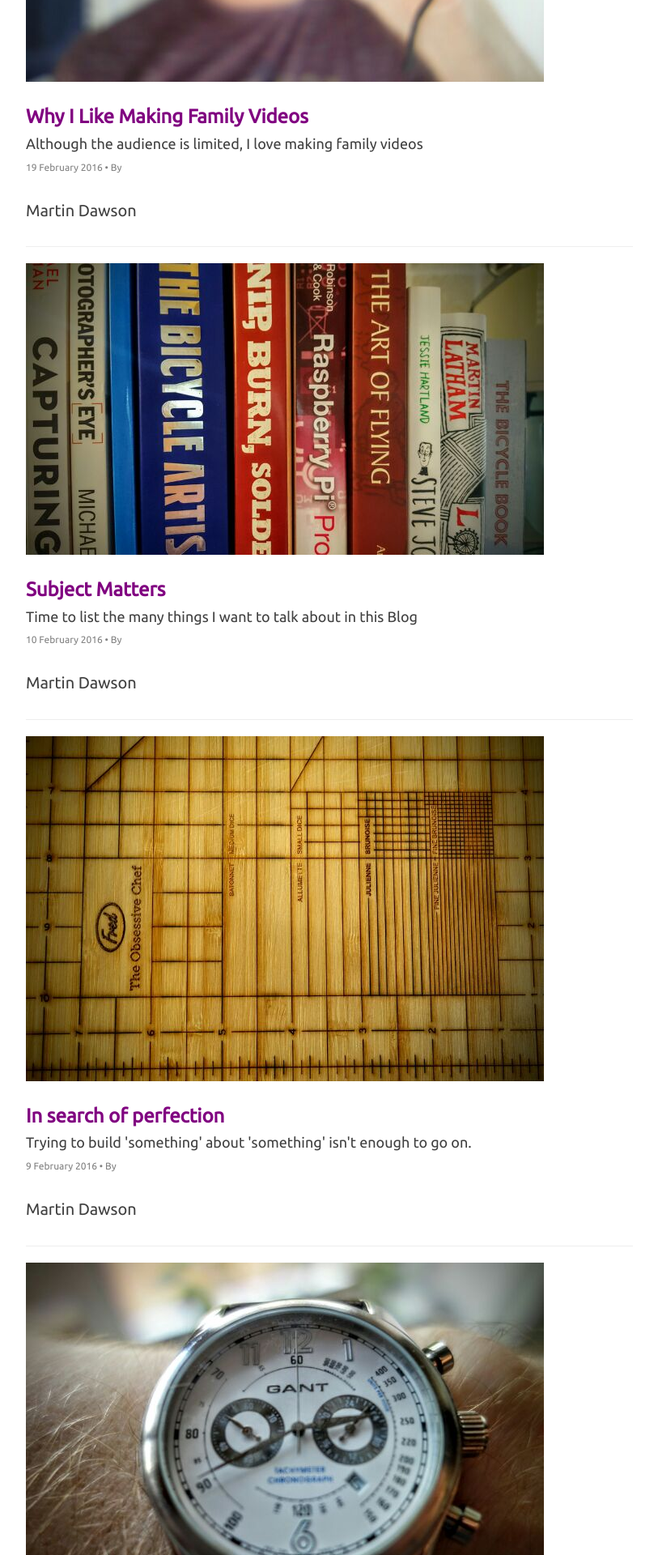
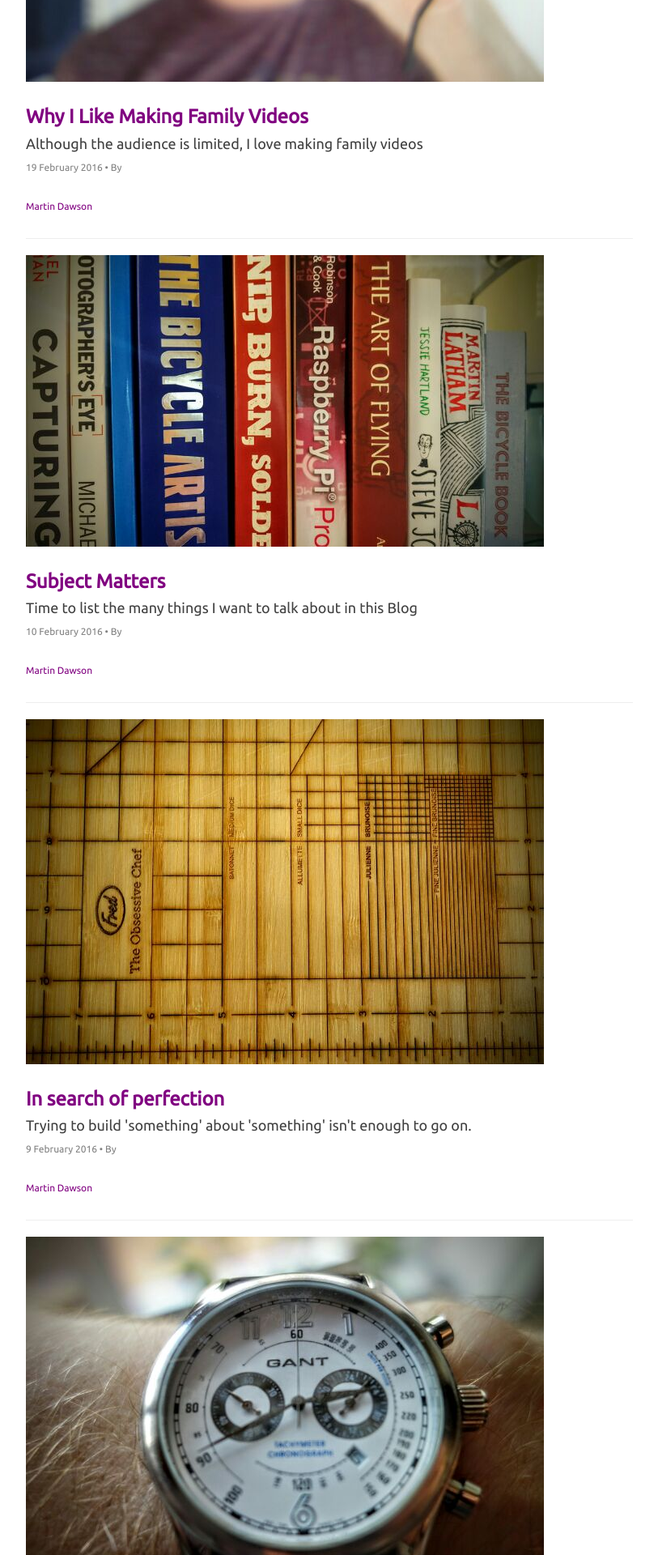
Before and after one commit to dawsneyland/formerdland, a Jekyll site: the page built from index.html, in a window 1280 px wide. Shown: the part 866-2786 px from the top of the page at 81% size, without its empty margins (233-1046 px from the left). Built offline with Jekyll 4.4.1, drawn with Linux system fonts in a browser that asks for light colours; nearby versions of some CDN libraries; the list of posts is cut into pages by our own code.

Commit message:
Update index.html

```diff
--- a/index.html
+++ b/index.html
@@ -18,7 +18,7 @@
         </h4>
         {% endif %}
     </a>
-    <p class="post-meta">{{ post.date | date: "%-d %B %Y" }} &bull; By</p> <p class="post-meta-author"></p>{% if post.author %}{{ post.author }}{% else %}{{ site.title }}{% endif %}</p>
+    <p class="post-meta">{{ post.date | date: "%-d %B %Y" }} &bull; By</p> <p class="post-meta-author">{% if post.author %}{{ post.author }}{% else %}{{ site.title }}{% endif %}</p>
 </div>
 <hr>
 {% endfor %}
```
